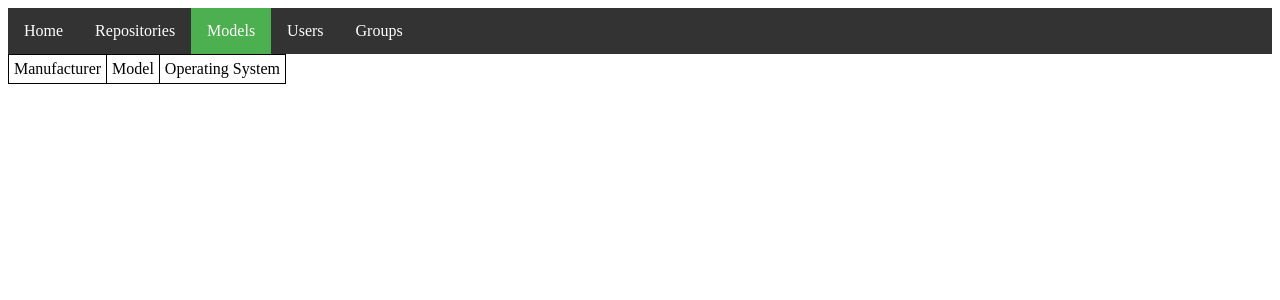
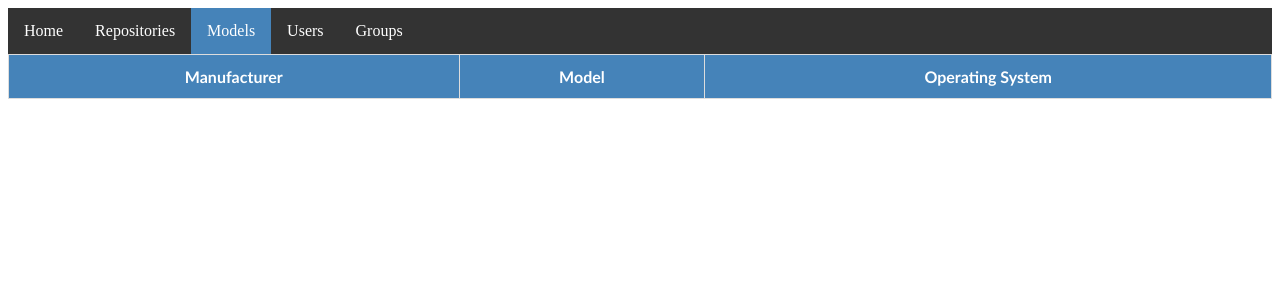
Before and after one commit to Daemonslayer2048/Scribe, a Python web app: template templates/models.html in a window 1280 px wide. Shown: the top 300 px of the page. Run offline with Jinja, Linux system fonts and the light colour scheme; the template is opened without the code that fills it, so the values that code supplies are empty.

Commit message:
Update WebApp portion

```diff
--- a/static/css/home.css
+++ b/static/css/home.css
@@ -9,12 +9,12 @@ td {
 }
 
 .color-box {
-    width: 10px;
-    height: 10px;
+    width: 12px;
+    height: 12px;
     display: inline-block;
     background-color: #ccc;
-    left: 5px;
-    top: 5px;
+    left: 10px;
+    top: 10px;
 }
 
 ul {
@@ -42,5 +42,28 @@ li a:hover {
 }
 
 .current {
-  background-color: #4CAF50;
+  background-color: #4583B9;
 }
+
+#generic_table {
+  font-family: "Trebuchet MS", Arial, Helvetica, sans-serif;
+  border-collapse: collapse;
+  width: 100%;
+}
+
+#generic_table td, #generic_table th {
+  border: 1px solid #ddd;
+  padding: 8px;
+}
+
+#generic_table tr:nth-child(even){background-color: #f2f2f2;}
+
+#generic_table tr:hover {background-color: #ddd;}
+
+#generic_table th {
+  padding-top: 12px;
+  padding-bottom: 12px;
+  background-color: #4583B9;
+  text-align:center;
+  color: white;
+}
--- a/templates/groups.html
+++ b/templates/groups.html
@@ -2,7 +2,7 @@
 <html lang="en" dir="ltr">
   <head>
     <meta charset="utf-8">
-    <title>Flask Parent Template</title>
+    <title>Groups - Scribe</title>
 
     <link rel="stylesheet" href="{{ url_for('static', filename='css/home.css') }}">
     <ul>
@@ -13,9 +13,9 @@
       <li><a class="current" href="{{ url_for('groups') }}">Groups</a></li>
     </ul>
   </head>
-<table>
+<table id="generic_table">
   <tr>
-    <td>Name</td>
+    <th>Name</th>
   </tr>
   {% for group in groups %}
   <tr>
--- a/templates/models.html
+++ b/templates/models.html
@@ -2,7 +2,7 @@
 <html lang="en" dir="ltr">
   <head>
     <meta charset="utf-8">
-    <title>Flask Parent Template</title>
+    <title>Models - Scribe</title>
 
     <link rel="stylesheet" href="{{ url_for('static', filename='css/home.css') }}">
     <ul>
@@ -13,11 +13,11 @@
       <li><a href="{{ url_for('groups') }}">Groups</a></li>
     </ul>
   </head>
-<table>
+<table id="generic_table">
   <tr>
-    <td>Manufacturer</td>
-    <td>Model</td>
-    <td>Operating System</td>
+    <th>Manufacturer</th>
+    <th>Model</th>
+    <th>Operating System</th>
   </tr>
   {% for model in models %}
   <tr>
--- a/web_app.py
+++ b/web_app.py
@@ -36,7 +36,7 @@ def repos():
 
 @app.route('/web/config/<alias>')
 def config(alias):
-    config = api.devices.get_config(str(alias))
+    config = str(api.devices.get_config(str(alias)))
     config = config.split('\n')
     return flask.render_template("config.html", config=config)
 
```
Also changed, not shown: static/css/configs.css (added, +9 -0 lines), static/js/home.js (added, +23 -0 lines), templates/config.html (+21 -3 lines), templates/home.html (+15 -15 lines), templates/repos.html (+4 -4 lines), templates/users.html (+4 -4 lines).
